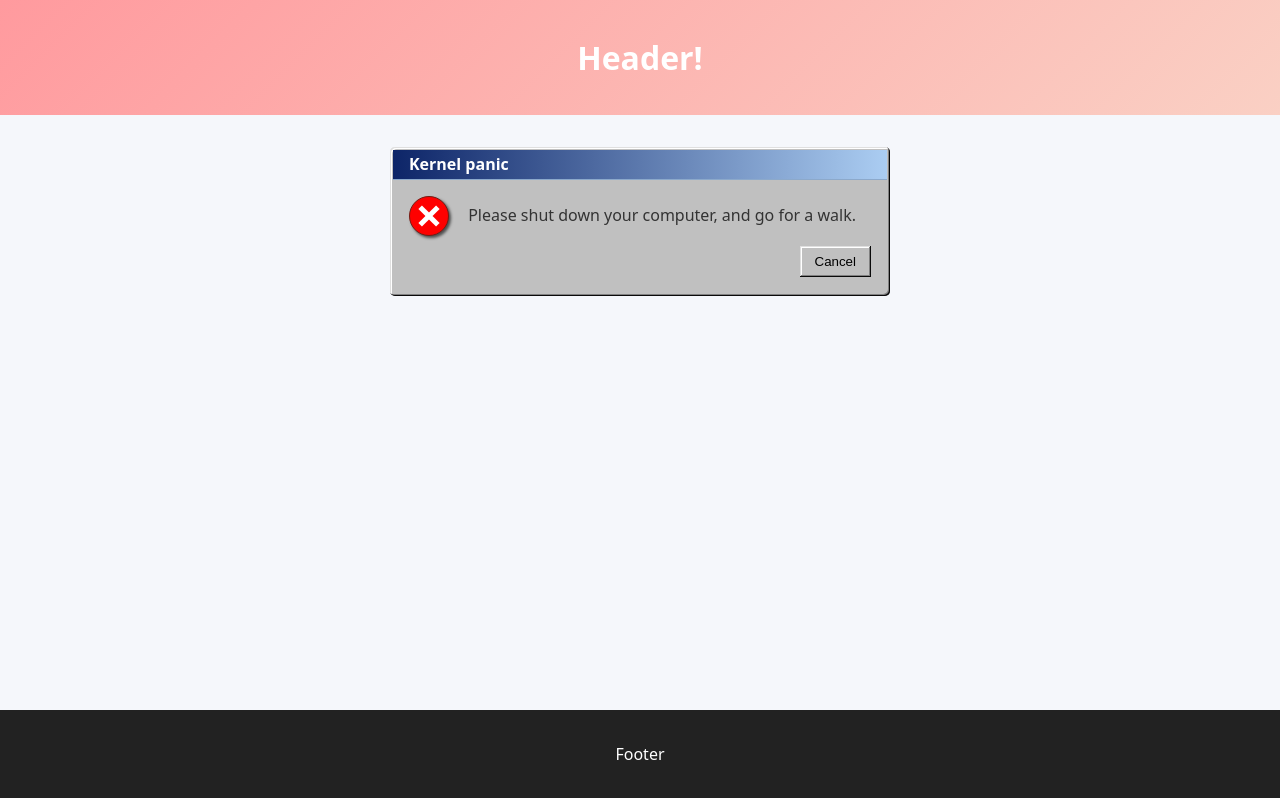
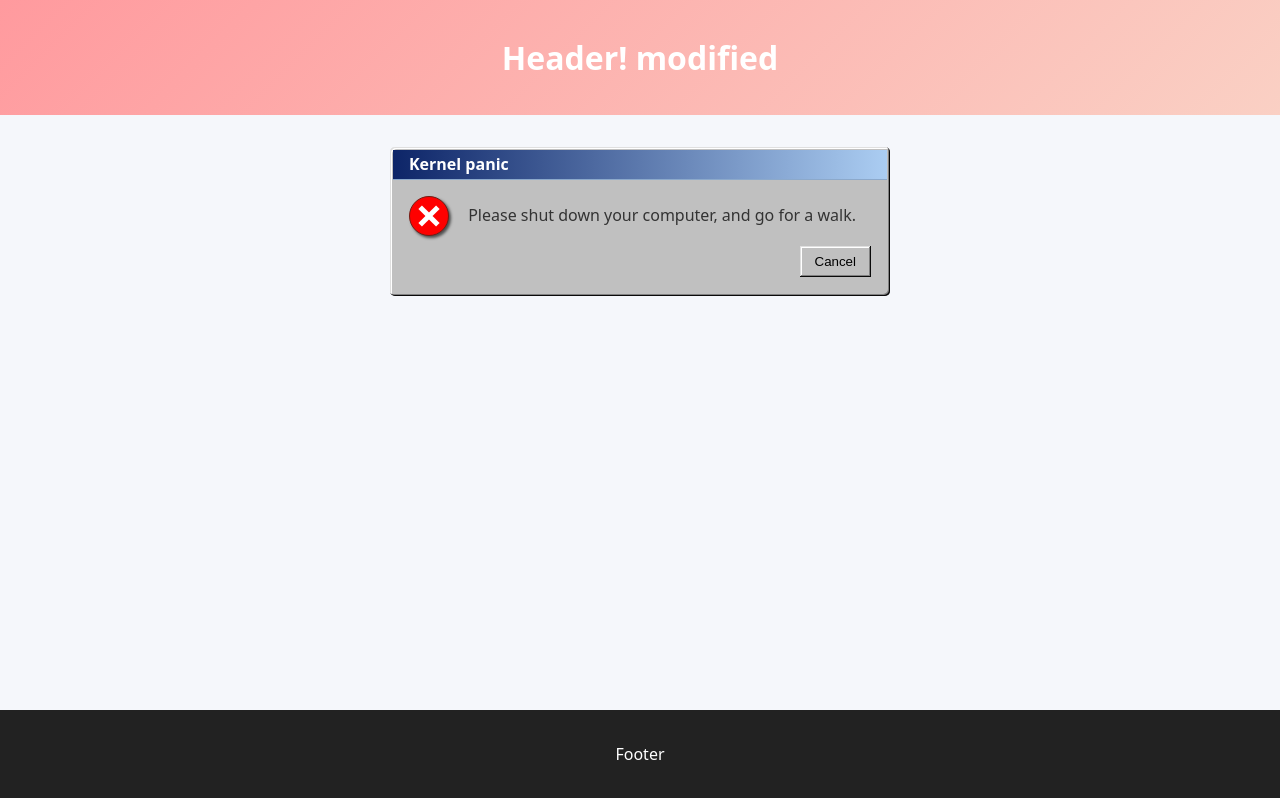
Before and after one commit to Ad-13/win-popup, a plain HTML site: page index.html in a window 1280 px wide. Drawn offline with Linux system fonts and the light colour scheme.

Commit message:
header was changed

```diff
--- a/index.html
+++ b/index.html
@@ -9,7 +9,7 @@
 
   <body>
     <header class="header">
-      <h1 class="hero-title">Header!</h1>
+      <h1 class="hero-title">Header! modified</h1>
     </header>
 
     <main class="main">
```
